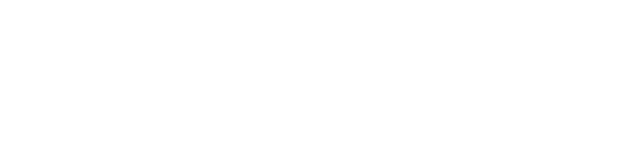
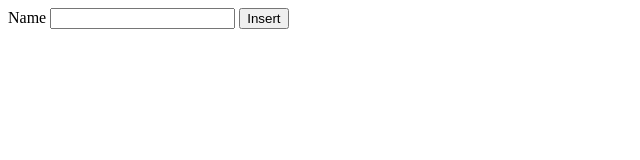
Before and after one commit to abHer97/list-items, a plain HTML site: page index.html in a window 1280 px wide. Shown: the whole page, without its empty margins (0-640 px from the left). Drawn offline with Linux system fonts and the light colour scheme.

Commit message:
add form with input and button

```diff
--- a/index.html
+++ b/index.html
@@ -6,5 +6,12 @@
       <meta http-equiv="X-UA-Compatible" content="IE=edge" />
       <meta name="viewport" content="width=device-width, initial-scale=1.0" />
    </head>
-   <body></body>
+   <body>
+      <form id="form">
+         <label for="name">Name</label>
+         <input id="name" name="name" type="text" />
+
+         <button>Insert</button>
+      </form>
+   </body>
 </html>
```
